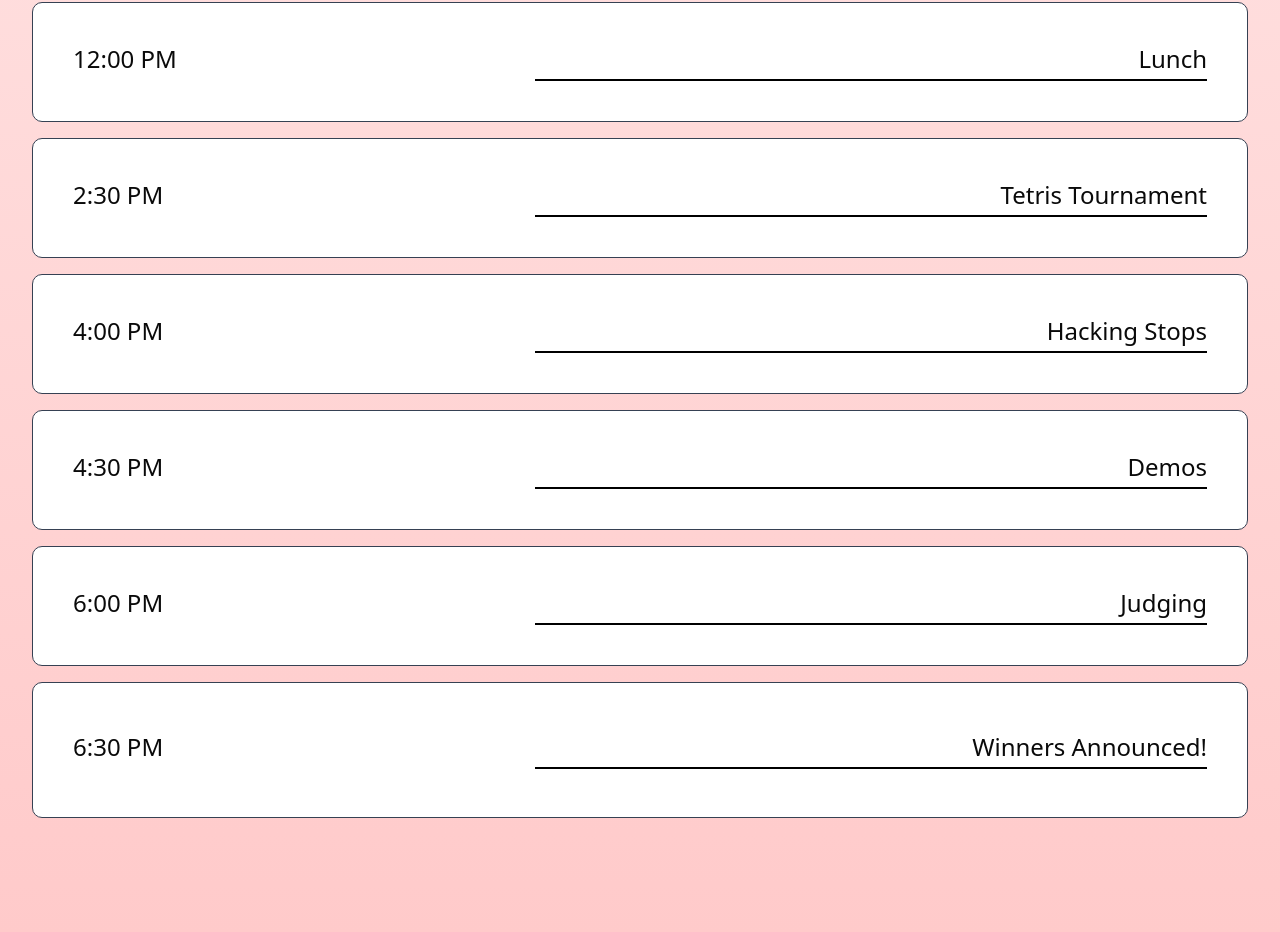
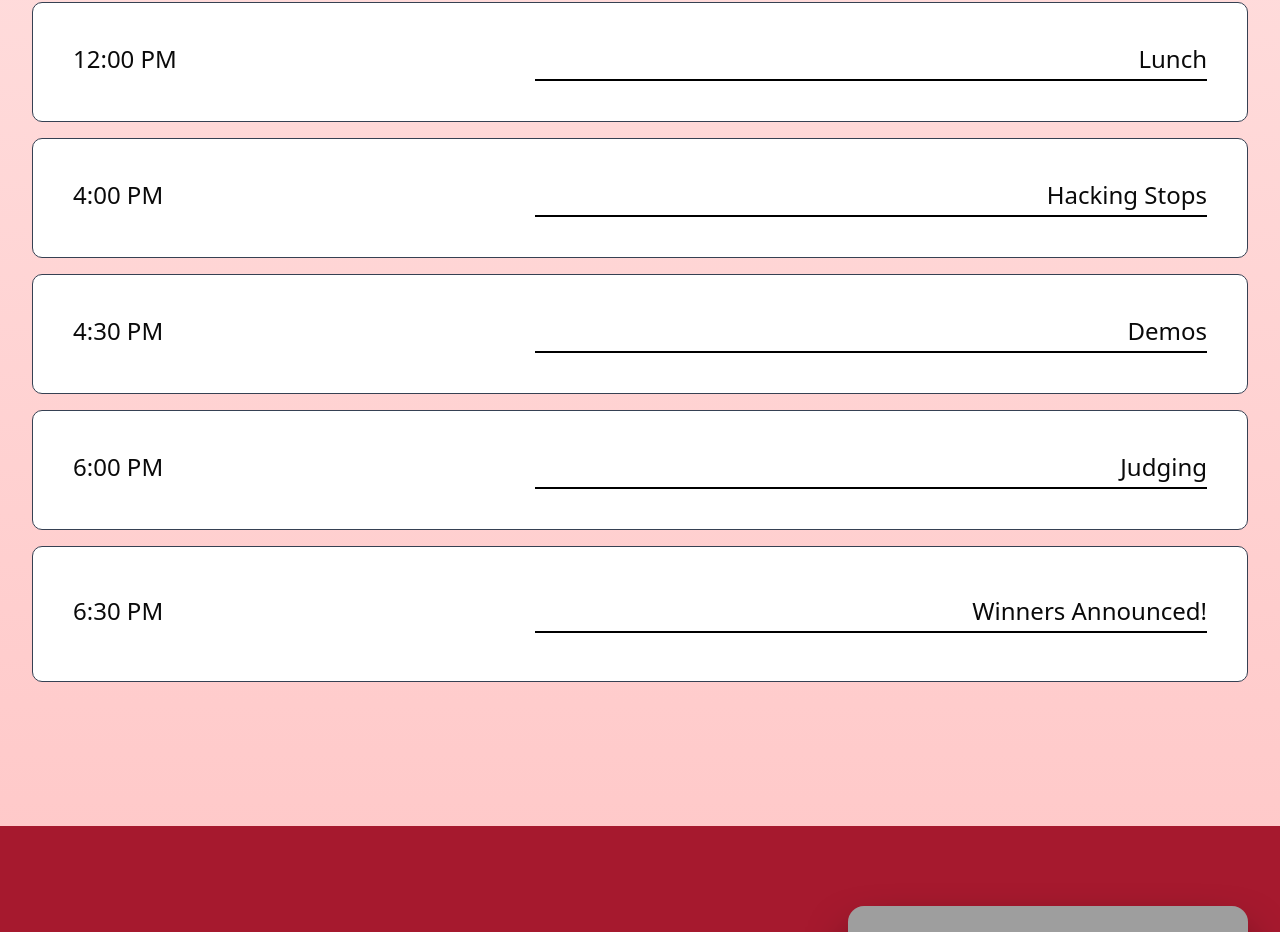
Before and after one commit to jacob-s-codes/uhshacks, a Next.js app: page / in a window 1280 px wide. Shown: the part 2598-3530 px from the top of the page. Built offline with nearby package versions, Linux system fonts and the light colour scheme; grey boxes are pictures that could not be loaded.

Commit message:
removed tetris

```diff
--- a/src/app/HomeClient.tsx
+++ b/src/app/HomeClient.tsx
@@ -230,14 +230,7 @@ const HomeClient = () => {
                 <hr className='w-full border border-black' />
               </div>
             </div>
-            <div className='flex flex-row justify-between gap-x-10 w-full max-w-7xl border border-gray-700 px-10 py-10
-              rounded-lg bg-white '>
-              <h3 className='font-medium'>2:30 PM</h3>
-              <div className='flex flex-col items-end text-right max-w-2xl w-full'>
-                <h3 className='font-medium pb-1'>Tetris Tournament</h3>
-                <hr className='w-full border border-black' />
-              </div>
-            </div>
+
 
             <div className='flex flex-row justify-between gap-x-10 w-full max-w-7xl border border-gray-700 px-10 py-10
               rounded-lg bg-white '>
```
